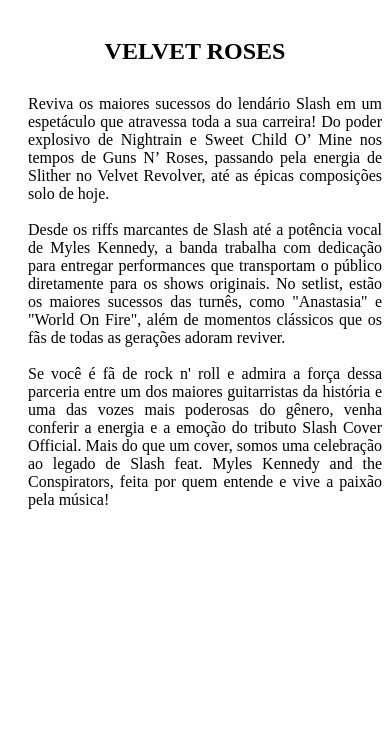
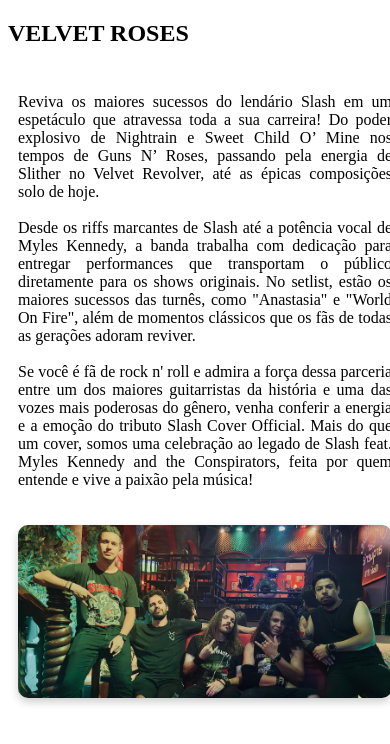
Before and after one commit to Caarlos7x/velvetroses-frontend, a Next.js app: page /band/Index in a window 390 px wide. Shown: the top 744 px of the page. Built offline with nearby package versions, Linux system fonts and the light colour scheme.

Commit message:
remove video-web.mp4 do controle de versão

```diff
--- a/pages/agenda/Index.tsx
+++ b/pages/agenda/Index.tsx
@@ -149,7 +149,7 @@ export default function AgendaPage() {
       </div>
 
       {/* Vídeo de fundo */}
-      <div className="relative w-full h-screen overflow-hidden">
+      <div className="relative w-full h-[40vh] md:h-screen overflow-hidden">
         <iframe
           className="absolute top-0 left-0 w-full h-full object-cover opacity-70"
           src="https://www.youtube.com/embed/A0e1984thFQ?autoplay=1&mute=1&loop=1&playlist=A0e1984thFQ&controls=0&showinfo=0&modestbranding=1"
@@ -161,6 +161,7 @@ export default function AgendaPage() {
         />
         <div className="absolute inset-0 bg-black/50 z-10" />
       </div>
+
 
 
       <div className="w-full px-4 max-w-6xl mt-20">
--- a/pages/band/Index.css
+++ b/pages/band/Index.css
@@ -1,9 +1,5 @@
 .container {
   margin: 0 auto;
-
-  h2 {
-    text-align: center;
-  }
 }
 
 .column {
@@ -19,31 +15,16 @@
   box-shadow: 0 4px 8px rgba(0, 0, 0, 0.2);
 }
 
-
-/* Versão Mobile */
+/* Responsivo para telas menores */
 @media (max-width: 768px) {
-  .container {
-    flex-direction: column;
-    padding: 10px;
-  }
-
   .column {
     width: 100%;
     padding: 10px;
-    transform: translateX(0) !important;
-  }
-
-  .img-band {
-    display: none;
-  }
-
-  .image {
-    display: none;
+    transform: none !important;
   }
 
   .text-lg {
     text-align: justify;
-    margin: 0 auto;
     font-size: 1rem;
   }
 }
--- a/pages/band/Index.tsx
+++ b/pages/band/Index.tsx
@@ -8,14 +8,21 @@ import "./Index.css";
 
 export default function BandIndex() {
   const [scrollY, setScrollY] = useState(0);
+  const [isMobile, setIsMobile] = useState(false);
 
   useEffect(() => {
-    const handleScroll = () => {
-      setScrollY(window.scrollY);
-    };
+    const handleScroll = () => setScrollY(window.scrollY);
+    const handleResize = () => setIsMobile(window.innerWidth < 768);
 
     window.addEventListener("scroll", handleScroll);
-    return () => window.removeEventListener("scroll", handleScroll);
+    window.addEventListener("resize", handleResize);
+
+    handleResize(); // Inicializa corretamente ao montar o componente
+
+    return () => {
+      window.removeEventListener("scroll", handleScroll);
+      window.removeEventListener("resize", handleResize);
+    };
   }, []);
 
   const translateValue = Math.min(scrollY / 5, 20);
@@ -23,16 +30,16 @@ export default function BandIndex() {
   return (
     <div className="container">
       <BlurFade delay={0.25} inView>
-        <h2 className="text-3xl font-bold tracking-tighter sm:text-5xl xl:text-6xl/none">
+        <h2 className="text-3xl font-bold tracking-tighter sm:text-5xl xl:text-6xl/none text-center">
           VELVET ROSES
         </h2>
       </BlurFade>
 
-      <div className="flex flex-row w-full mt-8">
+      <div className="flex flex-col md:flex-row w-full mt-8">
         <div
           className="column transition-transform duration-700 ease-in-out"
           style={{
-            transform: `translateX(${translateValue}px)`,
+            transform: !isMobile ? `translateX(${translateValue}px)` : "none",
           }}
         >
           <p className="text-lg">
@@ -43,15 +50,20 @@ export default function BandIndex() {
             {text_content_band.invitation}
           </p>
         </div>
+
         <div
           className="img-band column transition-transform duration-700 ease-in-out"
           style={{
-            transform: `translateX(-${translateValue}px)`,
+            transform: !isMobile ? `translateX(-${translateValue}px)` : "none",
           }}
         >
           <Image
-            src="/images/VelvetRoses.jpeg"
-            alt="Slash"
+            src={
+              isMobile
+                ? "/images/VelvetRoses-mobile.jpeg"
+                : "/images/VelvetRoses.jpeg"
+            }
+            alt="Foto da banda Velvet Roses"
             width={500}
             height={500}
             className="image"
```
Also changed, not shown: public/images/VelvetRoses-mobile.jpeg (added), 1 other file (tests, documents, lock files or other folders).
